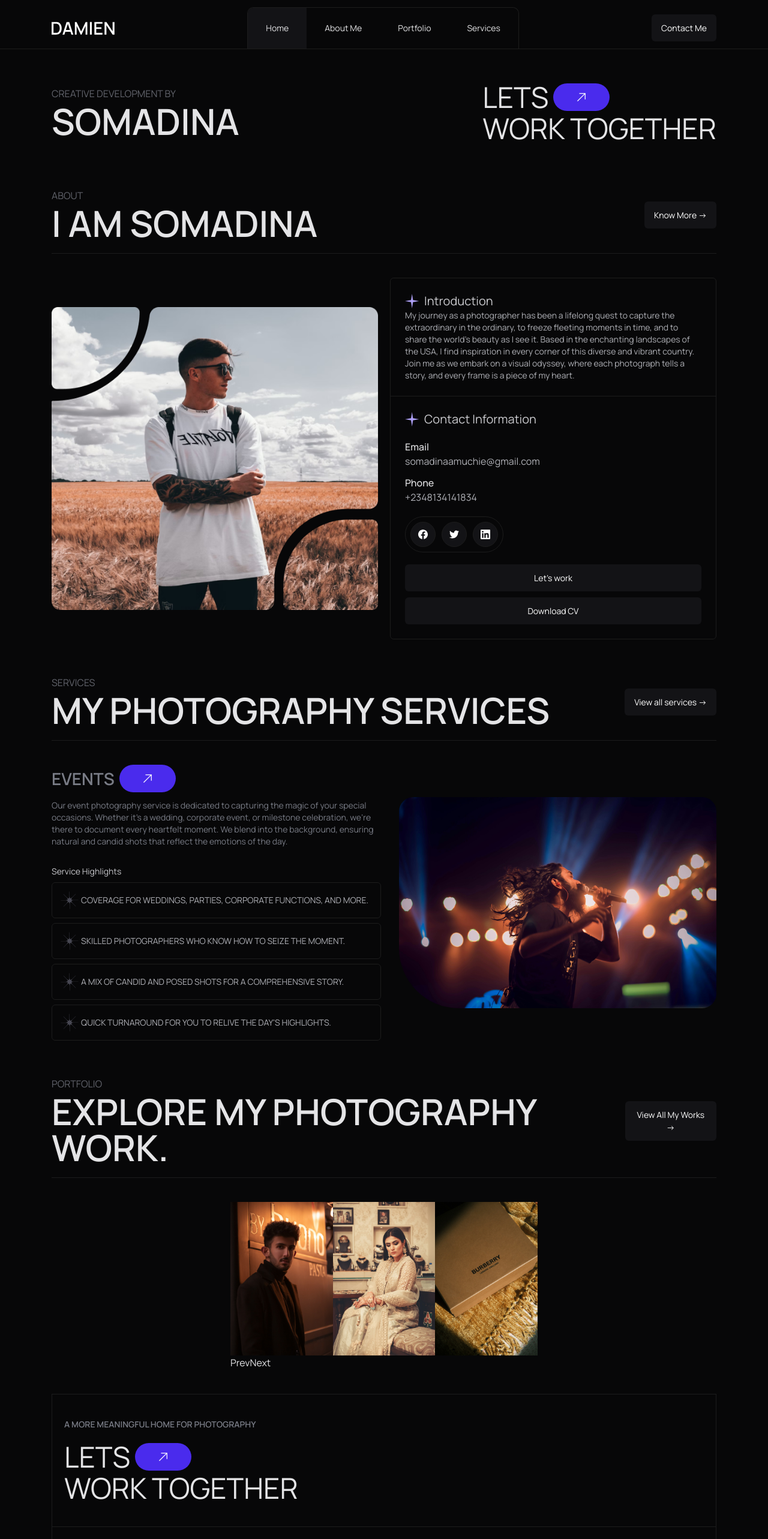
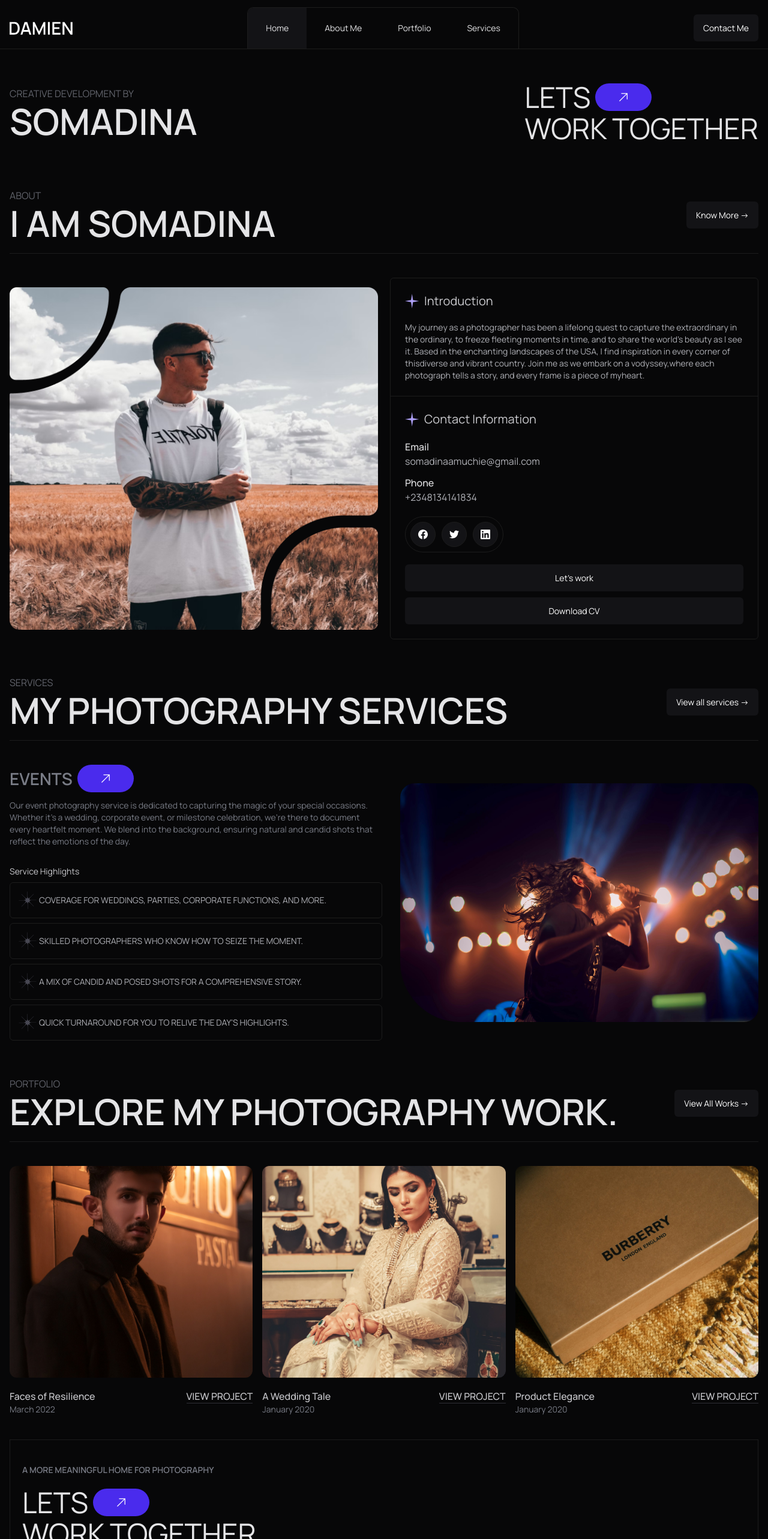
Before and after one commit to gHoSTeCHs/portfolio, a Next.js app: page / in a window 1280 px wide. Shown: the top 2566 px of the page at 60% size. Built offline with nearby package versions, Linux system fonts and the light colour scheme.

Commit message:
portfolio section

```diff
--- a/src/components/detailedInfo.tsx
+++ b/src/components/detailedInfo.tsx
@@ -1,18 +1,19 @@
-import React from 'react';
-import SocialsBadge from './ui/socialsBadge';
-import Button from './ui/button';
+import React from "react";
+import SocialsBadge from "./ui/socialsBadge";
+import Button from "./ui/button";
 
 const DetailedInfo = () => {
   return (
     <div className="border border-background-tertiary rounded-md">
-			<div className="p-6">
+      <div className="flex flex-col gap-5 p-6">
         <div className="flex items-center gap-2 ">
           <svg
             width="24"
             height="24"
             viewBox="0 0 24 24"
             fill="none"
-						xmlns="http://www.w3.org/2000/svg">
+            xmlns="http://www.w3.org/2000/svg"
+          >
             <path
               d="M11.7 0L13.3546 10.3029L23.4 12L13.3546 13.6971L11.7 24L10.0454 13.6971L0 12L10.0454 10.3029L11.7 0Z"
               fill="#AFA1F7"
@@ -21,13 +22,9 @@ const DetailedInfo = () => {
           <h3 className="text-xl text-[#CACACE]">Introduction</h3>
         </div>
         <p className="text-sm text-[#AFB0B6]">
-					My journey as a photographer has been a lifelong quest to capture the
-					extraordinary in the ordinary, to freeze fleeting moments in time, and
-					to share the world's beauty as I see it. Based in the enchanting
-					landscapes of the USA, I find inspiration in every corner of this
-					diverse and vibrant country. Join me as we embark on a visual odyssey,
-					where each photograph tells a story, and every frame is a piece of my
-					heart.
+          {
+            "My journey as a photographer has been a lifelong quest to capture the extraordinary in the ordinary, to freeze fleeting moments in time, and to share the world's beauty as I see it. Based in the enchanting landscapes of the USA, I find inspiration in every corner of thisdiverse and vibrant country. Join me as we embark on a vodyssey,where each photograph tells a story, and every frame is a piece of myheart."
+          }
         </p>
       </div>
       <div className="flex flex-col gap-5 border border-background-tertiary border-x-0 border-b-0 p-6">
@@ -37,7 +34,8 @@ const DetailedInfo = () => {
             height="24"
             viewBox="0 0 24 24"
             fill="none"
-						xmlns="http://www.w3.org/2000/svg">
+            xmlns="http://www.w3.org/2000/svg"
+          >
             <path
               d="M11.7 0L13.3546 10.3029L23.4 12L13.3546 13.6971L11.7 24L10.0454 13.6971L0 12L10.0454 10.3029L11.7 0Z"
               fill="#AFA1F7"
--- a/src/components/sections/Portfolio.tsx
+++ b/src/components/sections/Portfolio.tsx
@@ -1,37 +1,58 @@
 "use client";
-import React, { useState } from "react";
 import SectionHeader from "../ui/sectionHeader";
-import images from "@/constants";
-import Image from "next/image";
 import Carousel from "../ui/carousel";
+import { PortfolioProjects } from "@/constants/data";
+import ProjectCard from "../ui/projectCard";
+import { useState, useEffect } from "react";
+import { StaticImageData } from "next/image";
+
+interface ProjectType {
+  title: string;
+  img: StaticImageData;
+  date: string;
+  link: string;
+}
 
 const PortfolioSection = () => {
-  const [currentSlide, setCurrentSlide] = useState(0);
-  const slides = [images.projectImg1, images.projectImg2, images.projectImg3];
-  const prevslide = () => {
-    setCurrentSlide((prev) => (prev === 0 ? slides.length - 1 : prev - 1));
+  const [projectToShow, setProjectsToShow] = useState<ProjectType[]>([]);
+
+  const numProjectsToShow = () => {
+    const width = window.innerWidth;
+    let allowedProjects;
+    if (width >= 1200) {
+      allowedProjects = 3;
+    } else {
+      allowedProjects = 4;
+    }
+
+    setProjectsToShow(PortfolioProjects.slice(0, allowedProjects));
   };
-  const nextslide = () => {
-    setCurrentSlide((prev) => (prev === slides.length - 1 ? 0 : prev + 1));
-  };
+
+  useEffect(() => {
+    numProjectsToShow();
+    window.addEventListener("resize", numProjectsToShow);
+    return () => window.removeEventListener("resize", numProjectsToShow);
+  }, []);
+
   return (
     <section className="container">
       <SectionHeader
         title="Explore My photography work."
         details="Portfolio"
-        btntext="View All My Works"
+        btntext="View All Works"
       />
-      <div className="py-10 max-w-lg mx-auto ">
-        <Carousel>
-          {slides.map((slide, index) => (
-            <div className="w-full h-full" key={index}>
-              <Image src={slide} alt="Project Image" className="w-full h-full object-cover" />
-            </div>
-
-          ))}
-        </Carousel>
-
-
+      <div className="flex flex-col gap-4 py-10 md:grid md:grid-cols-2 lg:grid-cols-3 ">
+        {projectToShow.map((project, index) => {
+          return (
+            <ProjectCard
+              key={index}
+              title={project.title}
+              date={project.date}
+              link={project.link}
+              image={project.img}
+            />
+          );
+        })}
       </div>
     </section>
   );
--- a/src/components/ui/carousel.tsx
+++ b/src/components/ui/carousel.tsx
@@ -1,24 +1,34 @@
 "use client";
 import React, { useState } from "react";
 
-const Carousel = ({ children: slides }) => {
+type CarouselProps = React.PropsWithChildren<{}>;
+
+const Carousel = ({ children: slides }: CarouselProps) => {
   const [currentSlide, setCurrentSlide] = useState(0);
+  if (!slides) return null;
+
+  if (Array.isArray(slides)) {
     const prevslide = () => {
       setCurrentSlide((prev) => (prev === 0 ? slides.length - 1 : prev - 1));
     };
     const nextslide = () => {
       setCurrentSlide((prev) => (prev === slides.length - 1 ? 0 : prev + 1));
     };
-
     return (
       <div className="overflow-hidden relative">
-      <div className="flex transition-transform duration-500" style={{ transform: `translateX(-${currentSlide * 100}vw)` }}>{slides}</div>
+        <div
+          className="flex transition-transform duration-500"
+          style={{ transform: `translateX(-${currentSlide * 100}vw)` }}
+        >
+          {slides}
+        </div>
         <div>
           <button onClick={prevslide}>Prev</button>
           <button onClick={nextslide}>Next</button>
         </div>
       </div>
     );
+  }
 };
 
 export default Carousel;
--- a/src/components/ui/projectCard.tsx
+++ b/src/components/ui/projectCard.tsx
@@ -1,4 +1,4 @@
-import Image from 'next/image';
+import Image, { StaticImageData } from 'next/image';
 import Link from 'next/link';
 import React from 'react';
 
@@ -6,20 +6,23 @@ interface ProfileCardProps {
 	title: string;
 	date: string;
 	link: string;
-	image: string;
+	image: StaticImageData
 }
 
 const ProjectCard: React.FC<ProfileCardProps> = ({ title, date, link, image }) => {
 	return (
-		<div>
-			<Image src={image} alt="Project Image" />
+		<div className='flex flex-col gap-[19px]'>
 			<div>
+				<Image src={image} alt="Project Image" className='h-[353px] object-cover rounded-xl lg:w-full lg:[428px]' loading='lazy'/>
+			</div>
+
+			<div className='flex justify-between'>
 				<div>
-					<h3>{title}</h3>
-					<p>{date}</p>
+					<h3 className='text-base font-medium text-[#CACACE]'>{title}</h3>
+					<p className='text-sm text-accordion-txt'>{date}</p>
 				</div>
 				<div>
-					<Link href={link} className="capitalize">
+					<Link href={link}  className='text-base font-medium text-[#CACACE] uppercase border-b border-[#2F2F37]'>
 						View Project
 					</Link>
 				</div>
--- a/src/constants/data.ts
+++ b/src/constants/data.ts
@@ -136,4 +136,10 @@ export const PortfolioProjects = [
     date: "January 2020",
     link: "#",
   },
+  {
+    title: "Faces of Resilience",
+    img: images.projectImg1,
+    date: "March 2022",
+    link: "#",
+  },
 ];
--- a/tailwind.config.ts
+++ b/tailwind.config.ts
@@ -12,13 +12,13 @@ const config: Config = {
         center: true,
         padding: '1rem',
         screens: {
-          '2xl': '1400px',
-          xl: '1140px',
-          lg: '960px',
-          md: '768px',
-          sm: '640px',
-          xs: '480px',
-        },
+					'2xl': '1536px',
+					xl: '1280px',
+					lg: '1024px',
+					md: '768px',
+					sm: '640px',
+					xs: '480px',
+				},
       },colors: {
         background: '#070708',
         'background-secondary': '#131316',
```
Lines whose indentation alone changed are shown as unchanged.
